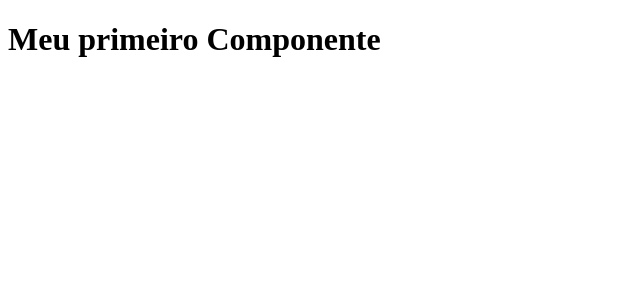
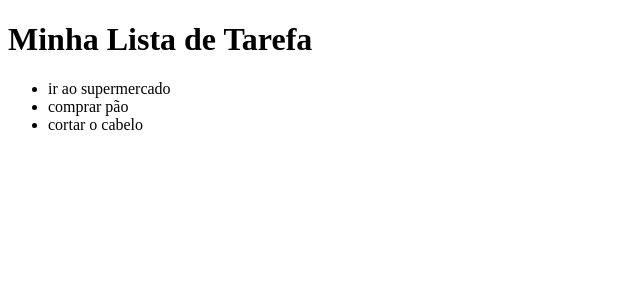
Before and after one commit to Cientista-Avogadro/todo, an Angular app: page / in a window 1280 px wide. Shown: the top 300 px of the page, without its empty margins (0-640 px from the left). Built offline with nearby package versions, Linux system fonts and the light colour scheme.

Commit message:
Angular***
Ecibindo Valores de variaveis em tela

```diff
--- a/src/app/app.component.html
+++ b/src/app/app.component.html
@@ -1 +1,5 @@
-<h1>Meu primeiro Componente</h1>
+<h1>{{ title }}</h1>
+
+<ul>
+  <li *ngFor="let todo of todos">{{ todo }}</li>
+</ul>
--- a/src/app/app.component.ts
+++ b/src/app/app.component.ts
@@ -7,9 +7,8 @@
 })
 export class AppComponent {
   public todos: any[] = [];
-  /**
-   *
-   */
+  public title: String = 'Minha Lista de Tarefa';
+
   constructor() {
     this.todos.push('ir ao supermercado');
     this.todos.push('comprar pão');
```
